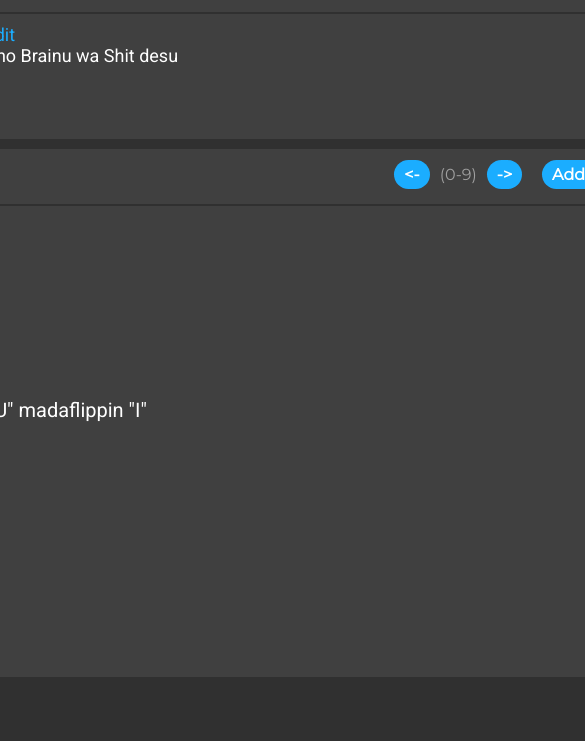
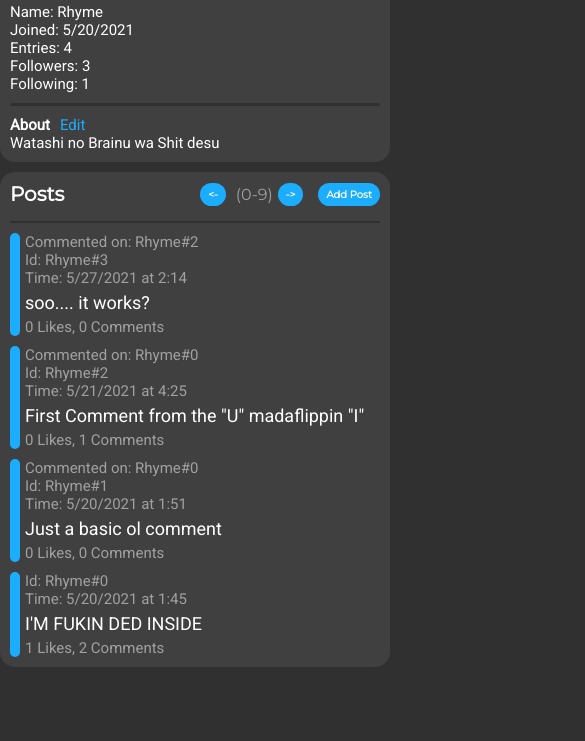
Before and after one commit to RhymePlays/CodeRyokai, a plain HTML site: page pages/template.html in a window 390 px wide. Shown: the part 103-844 px from the top of the page, 585 px wide, since content can reach past the window. Drawn offline with Linux system fonts and the light colour scheme; no server answers.

Commit message:
made mobile ui

```diff
--- a/pages/template.html
+++ b/pages/template.html
@@ -363,6 +363,60 @@
 
         <style>
             /* add new css here */
+
+            @media screen and (max-width: 900px) {
+                /* Global */
+                .button {
+                    font-size: 10px;
+                    padding: 5px 8px;
+                    margin-left: 5px;
+                }
+
+                .cH1 {
+                    font-size: 20px;
+                }
+
+                .cVR {
+                    width: auto;
+                    height: 3px;
+                    margin: 10px 0px;
+                }
+
+                /* topSection */
+                #topBar {
+                    height: 35px;
+                }
+
+                #logo {
+                    min-height: 33px;
+                    min-width: 33px;
+                    margin-left: 0px;
+                }
+
+                #topName {
+                    font-size: 18px;
+                    margin-left: 5px;
+                }
+
+                .sectionBG {
+                    width: 100%;
+                }
+
+                /* body */
+                .profileContainer {
+                    font-size: 15px;
+                    flex-direction: column;
+                }
+
+                .postItemInfo {
+                    font-size: 15px;
+                }
+
+                .postItemText {
+                    font-size: 18px;
+                }
+            }
+
         </style>
 
         <div id="profileSection" class="sectionBG">
```
